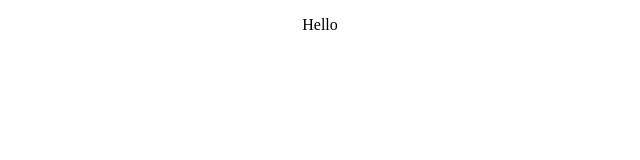
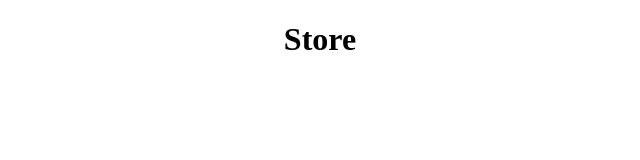
Before and after one commit to rahalrazika/React-capstone, a React (Create React App) app: page / in a window 1280 px wide. Shown: the top 160 px of the page, without its empty margins (320-960 px from the left). Built offline with nearby package versions, Linux system fonts and the light colour scheme.

Commit message:
add the components

```diff
--- a/src/components/App.js
+++ b/src/components/App.js
@@ -1,9 +1,10 @@
 import '../style/App.css';
+import NavBar from './Navbar';
 
 function App() {
   return (
     <div className="App">
-      <p>Hello</p>
+      <NavBar />
     </div>
   );
 }
--- a/src/components/Navbar.js
+++ b/src/components/Navbar.js
@@ -0,0 +1,10 @@
+import React from 'react';
+
+const NavBar = () => (
+  <div>
+    <div>
+      <h1>Store</h1>
+    </div>
+  </div>
+);
+export default NavBar;
```
Also changed, not shown: src/components/DetailPage.js (added, +8 -0 lines), src/components/Product.js (added, +8 -0 lines), src/components/ProductsList.js (added, +8 -0 lines).
